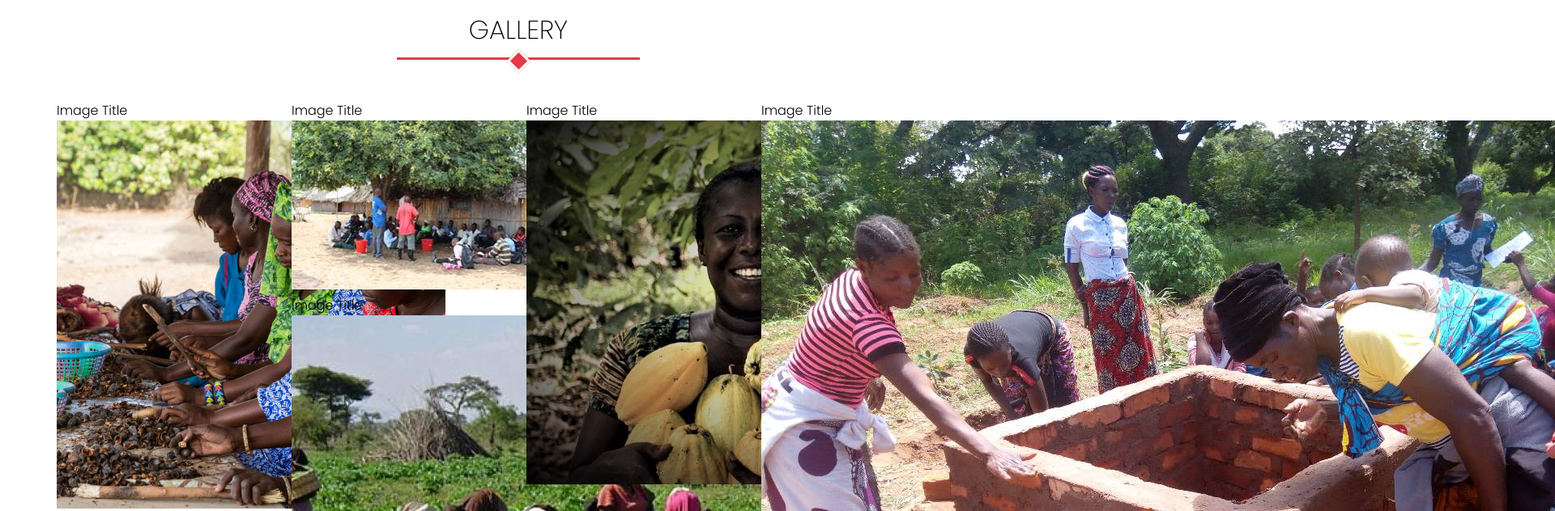
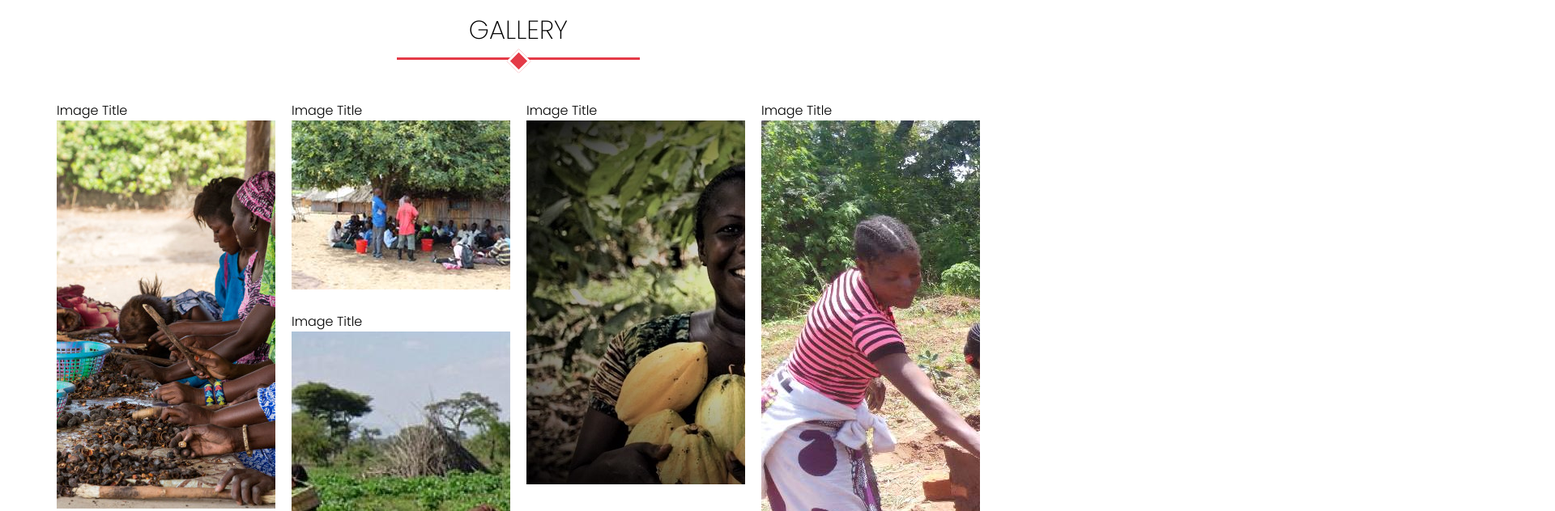
Before and after one commit to Kama95/Kalebalika-NGO, a plain HTML site: page index.html in a window 1280 px wide. Shown: the part 2398-3030 px from the top of the page at 81% size, 1920 px wide, since content can reach past the window. Drawn offline with Linux system fonts and the light colour scheme.

Commit message:
Set position and remove overflow from images. to create a space between images.

```diff
--- a/style.css
+++ b/style.css
@@ -306,6 +306,19 @@ margin-top: 15px;}
     column-count: 4;
     column-gap: 20px;
 }
+
+.Gallery .galleryContainer .item {
+    position: relative;
+    margin-bottom: 20px;
+    overflow: hidden;
+}
+
+
+
+
+
+
+
 /*
 
 .logoContainer {display: flex;}
```
